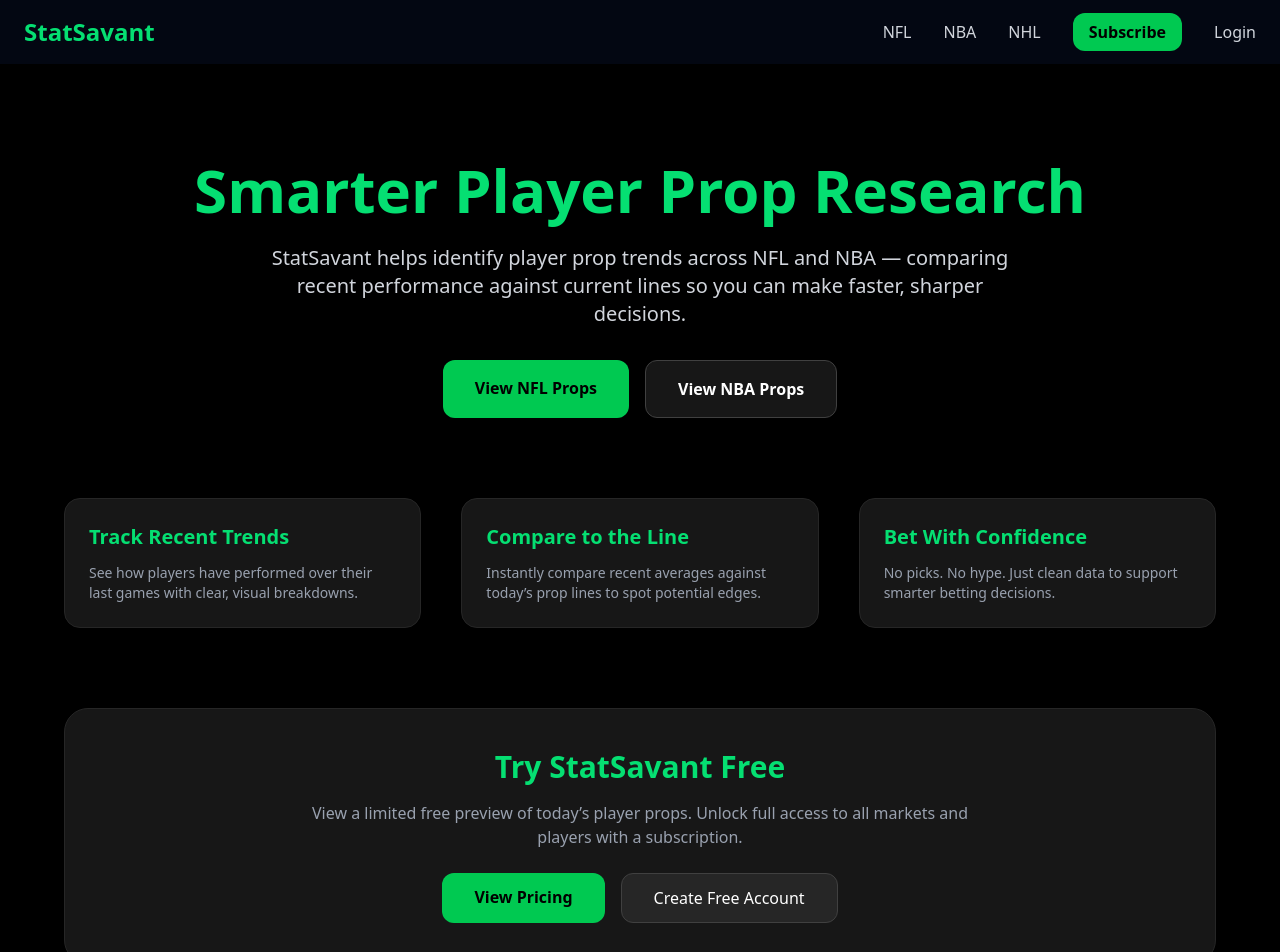
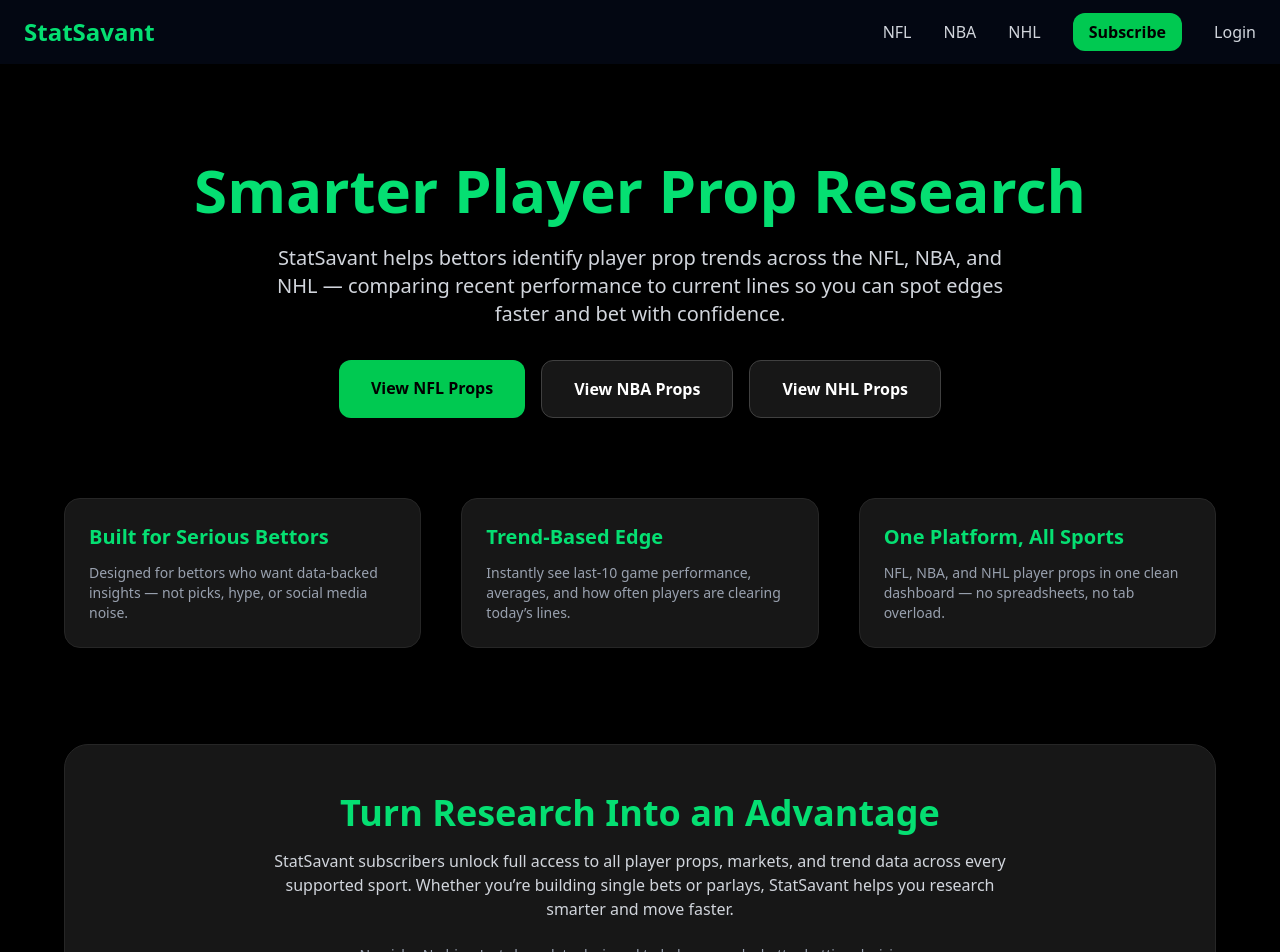
Before and after one commit to StatSavant1/statsavant, a Next.js app: page / in a window 1280 px wide. Shown: the top 952 px of the page. Built offline with nearby package versions, Linux system fonts and the light colour scheme; no server answers.

Commit message:
Update home page with NHL CTA and subscriber-focused marketing

```diff
--- a/app/page.tsx
+++ b/app/page.tsx
@@ -16,9 +16,9 @@
           </h1>
 
           <p className="text-gray-300 text-lg md:text-xl max-w-3xl mx-auto mb-8">
-            StatSavant helps identify player prop trends across
-            NFL and NBA — comparing recent performance against current lines so
-            you can make faster, sharper decisions.
+            StatSavant helps bettors identify player prop trends across the
+            NFL, NBA, and NHL — comparing recent performance to current lines
+            so you can spot edges faster and bet with confidence.
           </p>
 
           <div className="flex flex-col sm:flex-row gap-4 justify-center">
@@ -35,72 +35,77 @@
             >
               View NBA Props
             </Link>
+
+            <Link
+              href="/nhl"
+              className="bg-neutral-900 border border-neutral-700 hover:border-green-500 text-white font-bold px-8 py-4 rounded-xl transition"
+            >
+              View NHL Props
+            </Link>
           </div>
         </section>
 
         {/* =======================
-            HOW IT WORKS
+            WHY STATSAVANT
         ======================= */}
-        <section className="grid grid-cols-1 md:grid-cols-3 gap-10 mb-20">
+        <section className="grid grid-cols-1 md:grid-cols-3 gap-10 mb-24">
           <div className="bg-neutral-900 border border-neutral-800 rounded-2xl p-6">
             <h3 className="text-xl font-bold text-green-400 mb-3">
-              Track Recent Trends
+              Built for Serious Bettors
             </h3>
             <p className="text-gray-400 text-sm">
-              See how players have performed over their last games with clear,
-              visual breakdowns.
+              Designed for bettors who want data-backed insights — not picks,
+              hype, or social media noise.
             </p>
           </div>
 
           <div className="bg-neutral-900 border border-neutral-800 rounded-2xl p-6">
             <h3 className="text-xl font-bold text-green-400 mb-3">
-              Compare to the Line
+              Trend-Based Edge
             </h3>
             <p className="text-gray-400 text-sm">
-              Instantly compare recent averages against today’s prop lines to
-              spot potential edges.
+              Instantly see last-10 game performance, averages, and how often
+              players are clearing today’s lines.
             </p>
           </div>
 
           <div className="bg-neutral-900 border border-neutral-800 rounded-2xl p-6">
             <h3 className="text-xl font-bold text-green-400 mb-3">
-              Bet With Confidence
+              One Platform, All Sports
             </h3>
             <p className="text-gray-400 text-sm">
-              No picks. No hype. Just clean data to support smarter betting
-              decisions.
+              NFL, NBA, and NHL player props in one clean dashboard — no
+              spreadsheets, no tab overload.
             </p>
           </div>
         </section>
 
         {/* =======================
-            FREE PREVIEW CTA
+            SUBSCRIBER VALUE
         ======================= */}
-        <section className="bg-neutral-900 border border-neutral-800 rounded-3xl p-10 text-center">
-          <h2 className="text-3xl font-bold text-green-400 mb-4">
-            Try StatSavant Free
+        <section className="bg-neutral-900 border border-neutral-800 rounded-3xl p-12 text-center">
+          <h2 className="text-3xl md:text-4xl font-extrabold text-green-400 mb-4">
+            Turn Research Into an Advantage
           </h2>
 
-          <p className="text-gray-400 mb-6 max-w-2xl mx-auto">
-            View a limited free preview of today’s player props. Unlock full
-            access to all markets and players with a subscription.
+          <p className="text-gray-300 max-w-3xl mx-auto mb-6">
+            StatSavant subscribers unlock full access to all player props,
+            markets, and trend data across every supported sport. Whether
+            you’re building single bets or parlays, StatSavant helps you
+            research smarter and move faster.
           </p>
 
-          <div className="flex flex-col sm:flex-row gap-4 justify-center">
-            <Link
-              href="/pricing"
-              className="bg-green-500 hover:bg-green-600 text-black font-bold px-8 py-3 rounded-xl transition"
-            >
-              View Pricing
-            </Link>
+          <p className="text-gray-400 text-sm mb-8">
+            No picks. No bias. Just clean data designed to help you make better
+            betting decisions.
+          </p>
 
-            <Link
-              href="/signup"
-              className="bg-neutral-800 border border-neutral-700 hover:border-green-500 px-8 py-3 rounded-xl transition"
-            >
-              Create Free Account
-            </Link>
-          </div>
+          <Link
+            href="/subscribe"
+            className="inline-block bg-green-500 hover:bg-green-600 text-black font-bold px-10 py-4 rounded-xl transition"
+          >
+            Unlock Full Access
+          </Link>
         </section>
 
       </div>
```
